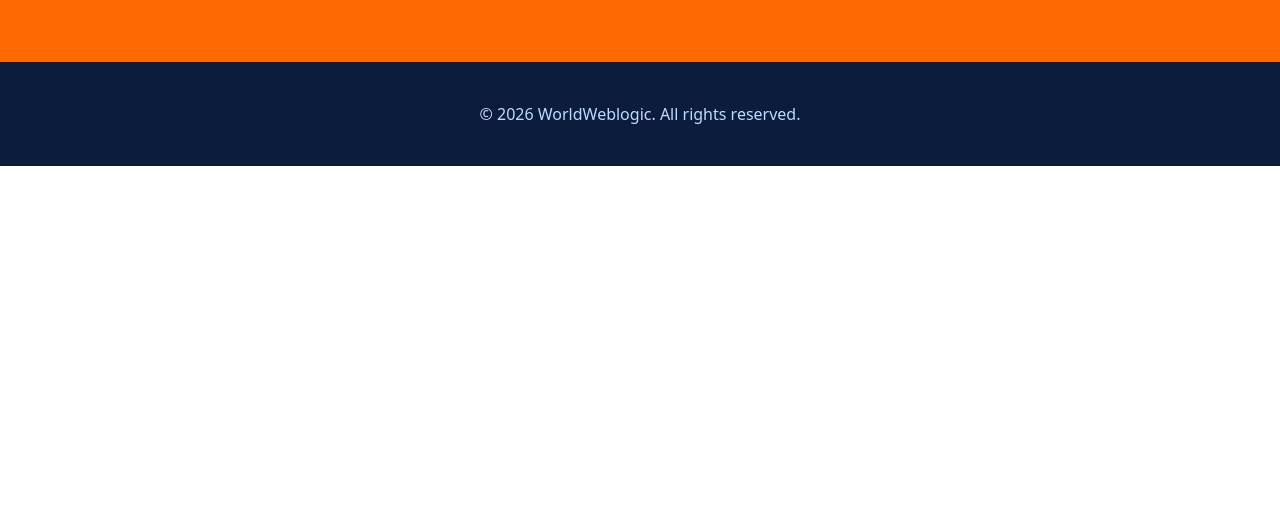
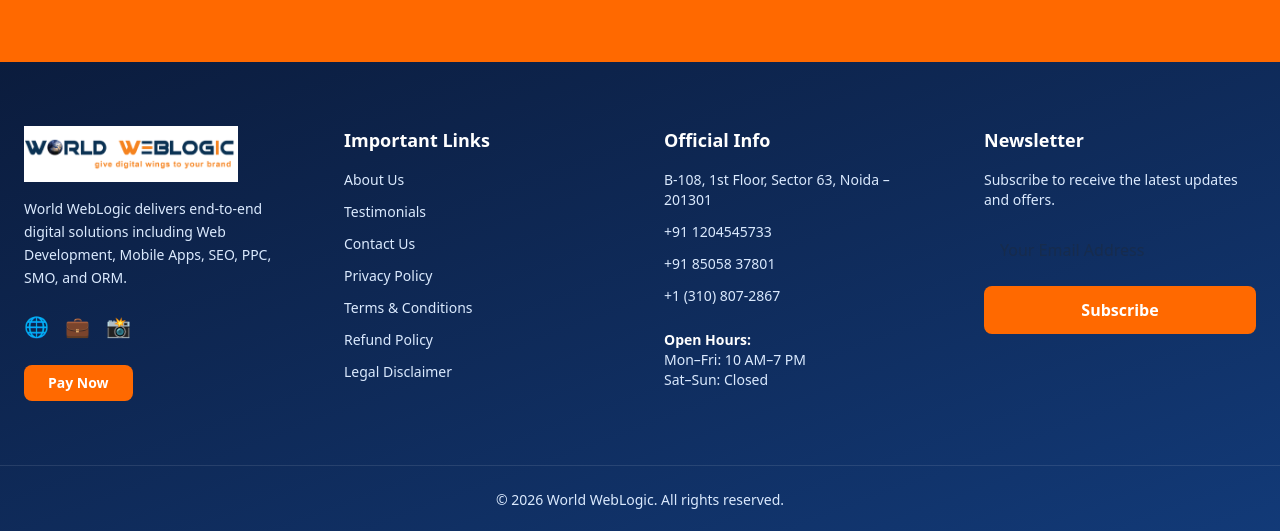
Before and after one commit to DipanshuPatelWWL/World_WebLogic, a React (Vite) app: page / in a window 1280 px wide. Shown: the part 2260-2791 px from the top of the page. Before the commit the page ends 2426 px from the top, so only its background shows below. Built offline with nearby package versions, Linux system fonts and the light colour scheme.

Commit message:
create footer and header

```diff
--- a/src/App.jsx
+++ b/src/App.jsx
@@ -1,13 +1,13 @@
-import { useState } from 'react'
 import Home from './pages/Home'
 import Header from './components/Header'
+import Footer from './components/Footer'
 
 function App() {
-
   return (
     <>
       <Header />
       <Home />
+      <Footer />
     </>
   )
 }
--- /dev/null
+++ b/src/components/Footer.jsx
@@ -0,0 +1,95 @@
+import React from "react";
+import logo from "../assets/logo.png";
+
+export default function Footer() {
+    return (
+        <footer className="bg-gradient-to-br from-[#0b1c3d] to-[#123a78] text-blue-100">
+            <div className="max-w-7xl mx-auto px-6 py-16 grid gap-12 sm:grid-cols-2 lg:grid-cols-4">
+
+                {/* BRAND / LOGO */}
+                <div>
+                    <img
+                        src={logo}
+                        alt="World WebLogic"
+                        className="h-14 w-auto mb-4 bg-white"
+                    />
+                    <p className="text-sm leading-relaxed">
+                        World WebLogic delivers end-to-end digital solutions including Web
+                        Development, Mobile Apps, SEO, PPC, SMO, and ORM.
+                    </p>
+
+                    {/* Social Icons */}
+                    <div className="flex gap-4 mt-6 text-xl">
+                        <a href="#" className="hover:text-orange-400 transition">🌐</a>
+                        <a href="#" className="hover:text-orange-400 transition">💼</a>
+                        <a href="#" className="hover:text-orange-400 transition">📸</a>
+                    </div>
+
+                    <button className="mt-6 bg-orange-500 hover:bg-orange-600 text-white px-6 py-2 rounded-lg text-sm font-semibold">
+                        Pay Now
+                    </button>
+                </div>
+
+                {/* IMPORTANT LINKS */}
+                <div>
+                    <h4 className="text-lg font-semibold text-white mb-4">
+                        Important Links
+                    </h4>
+                    <ul className="space-y-3 text-sm">
+                        <li className="hover:text-orange-400 cursor-pointer">About Us</li>
+                        <li className="hover:text-orange-400 cursor-pointer">Testimonials</li>
+                        <li className="hover:text-orange-400 cursor-pointer">Contact Us</li>
+                        <li className="hover:text-orange-400 cursor-pointer">Privacy Policy</li>
+                        <li className="hover:text-orange-400 cursor-pointer">Terms & Conditions</li>
+                        <li className="hover:text-orange-400 cursor-pointer">Refund Policy</li>
+                        <li className="hover:text-orange-400 cursor-pointer">Legal Disclaimer</li>
+                    </ul>
+                </div>
+
+                {/* OFFICIAL INFO */}
+                <div>
+                    <h4 className="text-lg font-semibold text-white mb-4">
+                        Official Info
+                    </h4>
+                    <ul className="space-y-3 text-sm">
+                        <li>B-108, 1st Floor, Sector 63, Noida – 201301</li>
+                        <li>+91 1204545733</li>
+                        <li>+91 85058 37801</li>
+                        <li>+1 (310) 807-2867</li>
+                        <li className="pt-3">
+                            <strong className="text-white">Open Hours:</strong><br />
+                            Mon–Fri: 10 AM–7 PM<br />
+                            Sat–Sun: Closed
+                        </li>
+                    </ul>
+                </div>
+
+                {/* NEWSLETTER */}
+                <div>
+                    <h4 className="text-lg font-semibold text-white mb-4">
+                        Newsletter
+                    </h4>
+                    <p className="text-sm mb-4">
+                        Subscribe to receive the latest updates and offers.
+                    </p>
+                    <input
+                        type="email"
+                        placeholder="Your Email Address"
+                        className="w-full px-4 py-3 rounded-lg text-gray-800"
+                    />
+                    <button className="mt-3 w-full bg-orange-500 hover:bg-orange-600 text-white py-3 rounded-lg font-semibold">
+                        Subscribe
+                    </button>
+                </div>
+
+            </div>
+
+            {/* BOTTOM BAR */}
+            <div className="border-t border-white/10">
+                <div className="max-w-7xl mx-auto px-6 py-6 text-center text-sm">
+                    © {new Date().getFullYear()} World WebLogic. All rights reserved.
+                </div>
+            </div>
+        </footer>
+    );
+}
--- a/src/components/Header.jsx
+++ b/src/components/Header.jsx
@@ -1,35 +1,45 @@
+import React from "react";
+import logo from "../assets/logo.png";
+
 const Header = () => {
     return (
-        <header className="sticky top-0 z-50 bg-black border-b border-gray-800">
-            <div className="max-w-7xl mx-auto px-4">
+        <header className="sticky top-0 z-50 bg-white border-b border-gray-200 shadow-sm">
+            <div className="max-w-8xl mx-auto px-10">
                 <div className="h-16 flex items-center justify-between">
 
-                    {/* Text Logo */}
-                    <div className="leading-tight">
-                        <h1 className="text-3xl font-extrabold tracking-wide">
-                            <span className="text-blue-600">WORLD</span>
-                            <span className="text-orange-500 ml-1">WEBLOGIC</span>
-                        </h1>
-                        <p className="text-xs ml-22 text-orange-400 tracking-wider">
-                            give digital wings to your brands
-                        </p>
+                    {/* Logo */}
+                    <div className="flex items-center gap-1">
+                        <img
+                            src={logo}
+                            alt="World WebLogic"
+                            className="h-17 w-auto object-cover"
+                        />
                     </div>
 
                     {/* Navigation */}
-                    <nav className="hidden md:flex space-x-6">
-                        <a className="text-gray-300 hover:text-orange-400 transition" href="#">
+                    <nav className="hidden md:flex space-x-8">
+                        <a
+                            href="#"
+                            className="text-gray-700 hover:text-orange-500 font-medium transition"
+                        >
                             Home
                         </a>
-                        <a className="text-gray-300 hover:text-orange-400 transition" href="#">
+                        <a
+                            href="#"
+                            className="text-gray-700 hover:text-orange-500 font-medium transition"
+                        >
                             About
                         </a>
-                        <a className="text-gray-300 hover:text-orange-400 transition" href="#">
+                        <a
+                            href="#"
+                            className="text-gray-700 hover:text-orange-500 font-medium transition"
+                        >
                             Contact
                         </a>
                     </nav>
 
-                    {/* Button */}
-                    <button className="px-4 py-2 bg-orange-500 text-black rounded-lg font-medium hover:bg-orange-400 transition">
+                    {/* CTA Button */}
+                    <button className="px-5 py-2 bg-orange-500 text-white rounded-lg font-semibold hover:bg-orange-600 transition">
                         Login
                     </button>
 
--- a/src/pages/Home.jsx
+++ b/src/pages/Home.jsx
@@ -18,9 +18,7 @@ export default function Home() {
                             <button className="bg-orange-500 hover:bg-orange-600 px-6 py-3 rounded-xl font-semibold">
                                 Our Services
                             </button>
-                            <button className="border border-white/40 px-6 py-3 rounded-xl">
-                                Get a Quote
-                            </button>
+
                         </div>
                     </div>
                     <div className="hidden md:block">
@@ -134,13 +132,6 @@ export default function Home() {
                     </button>
                 </div>
             </section>
-
-            {/* FOOTER */}
-            <footer className="bg-[#0b1c3d] text-blue-200 py-10">
-                <div className="max-w-7xl mx-auto px-6 text-center">
-                    <p>© {new Date().getFullYear()} WorldWeblogic. All rights reserved.</p>
-                </div>
-            </footer>
         </div>
     );
 }
```
Also changed, not shown: src/assets/logo.png (added).
